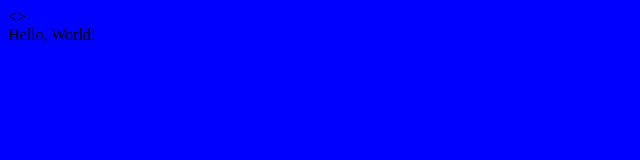
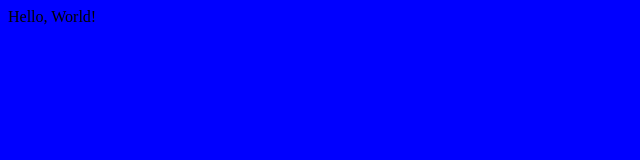
Before and after one commit to Kel-05/terry, a plain HTML site: page index.html in a window 1280 px wide. Shown: the whole page, without its empty margins (0-640 px from the left). Drawn offline with Linux system fonts and the light colour scheme.

Commit message:
Rename styles.css

```diff
--- a/index.html
+++ b/index.html
@@ -1,11 +1,10 @@
 <html>
   <head>
-    <link rel="stylesheet" href="styles.css">
+    <link rel="stylesheet" href="style.css">
     <title>Terry A. Davis</title>
   </head>
 
   <body>
-    <>
     <div>Hello, World!</div>
   </body>
 </html>
```
Also changed, not shown: style.css (renamed from styles.css).
